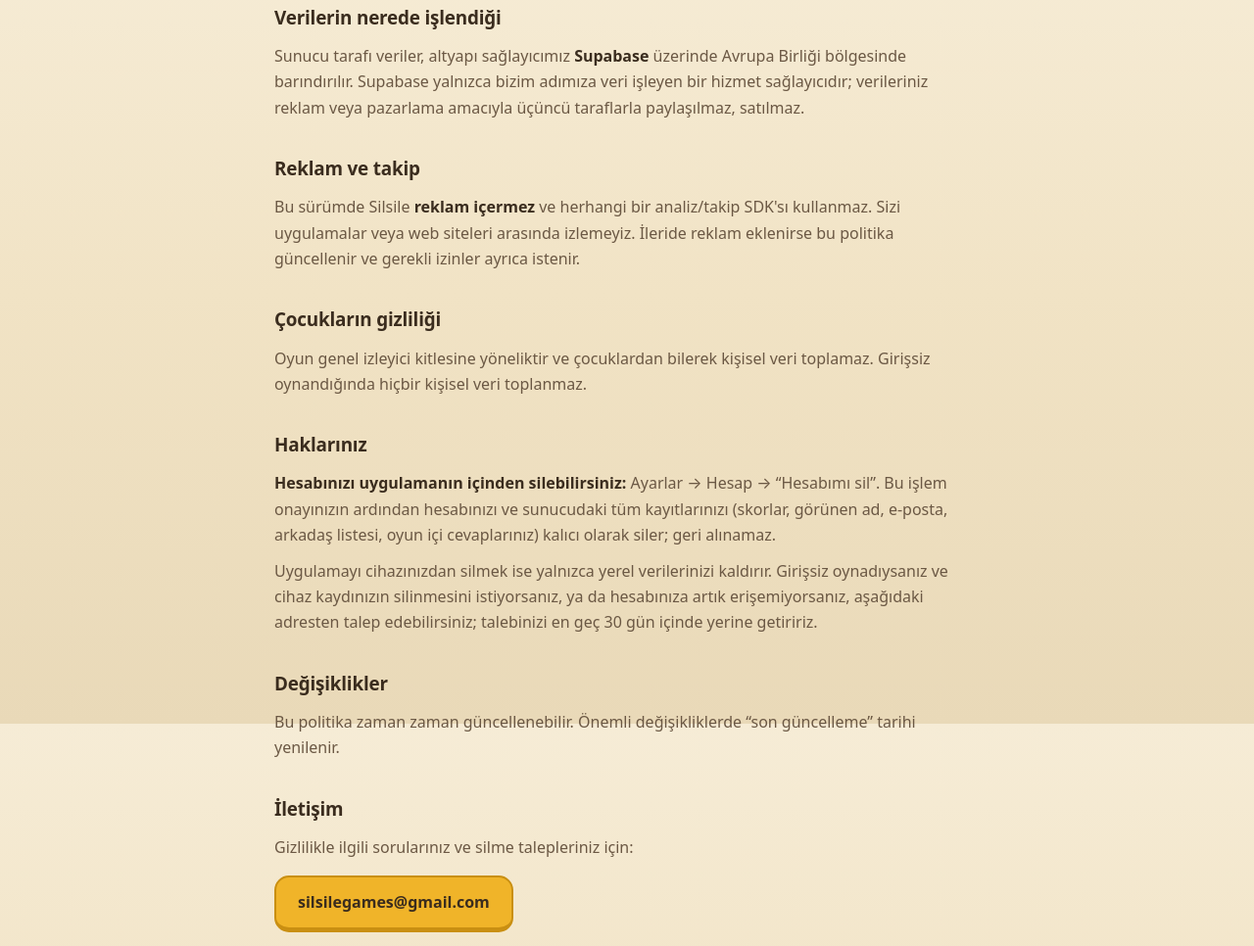
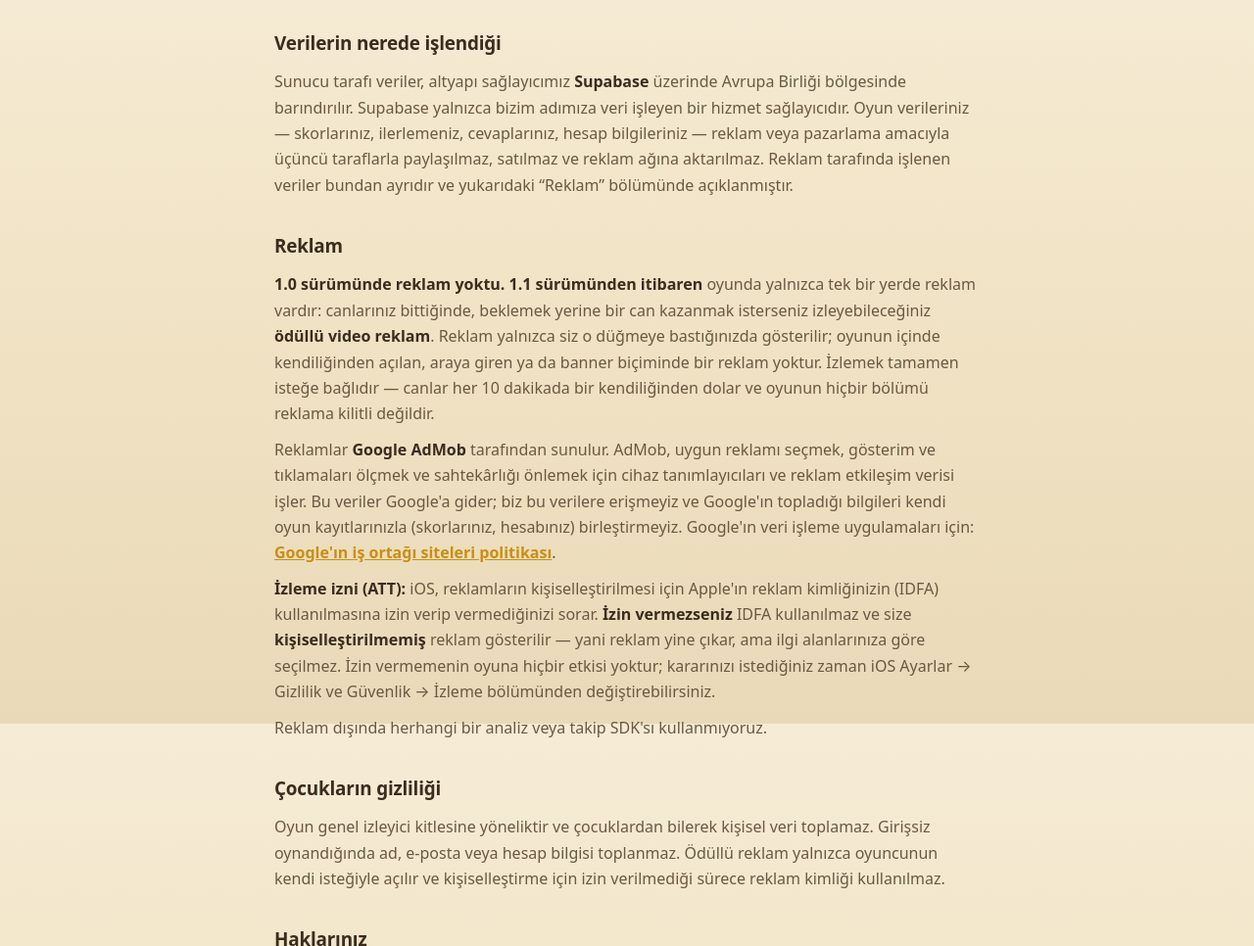
Before and after one commit to kayahukuk45/silsile-privacy, a plain HTML site: page index.html in a window 1280 px wide. Shown: the part 1661-2627 px from the top of the page at 98% size. Drawn offline with Linux system fonts and the light colour scheme.

Commit message:
1.1 reklam metinleri — 1.1 yayına girince main'e alınacak

```diff
--- a/index.html
+++ b/index.html
@@ -10,7 +10,7 @@
 <main>
   <div class="brand"><span class="mark">🔗</span><h1>Silsile</h1></div>
   <p class="lede">Gizlilik Politikası</p>
-  <p class="updated">Son güncelleme: 29 Temmuz 2026</p>
+  <p class="updated">Son güncelleme: 5 Ağustos 2026</p>
 
   <p>Silsile, neden-sonuç zinciri kurduran bir bilgi oyunudur. Gizliliğinize
      önem veriyoruz. Bu politika, oyunu oynarken hangi verilerin işlendiğini ve
@@ -18,11 +18,13 @@
 
   <div class="card">
     <p><strong class="good">Kısaca:</strong> Silsile'yi oynamak için hesap
-       açmanız gerekmez — oyunun tamamı girişsiz oynanabilir. Konumunuz,
-       rehberiniz veya reklam kimliğiniz (IDFA) hiçbir durumda toplanmaz.
-       Reklam ağı yoktur ve sizi uygulamalar arasında takip etmeyiz.
+       açmanız gerekmez — oyunun tamamı girişsiz oynanabilir. Konumunuz ve
+       rehberiniz hiçbir durumda toplanmaz.
        <b>Yalnızca isterseniz</b> Apple ile giriş yapabilirsiniz; bu durumda
-       adınız ve e-posta adresiniz işlenir (aşağıya bakınız).</p>
+       adınız ve e-posta adresiniz işlenir. <b>1.1 sürümünden itibaren</b>,
+       yalnızca siz istediğinizde ve yalnızca can kazanmak için ödüllü reklam
+       gösterilir; reklamların kişiselleştirilmesi için izniniz ayrıca sorulur
+       ve reddetmeniz oyunun hiçbir bölümünü kısıtlamaz (aşağıya bakınız).</p>
   </div>
 
   <h2>Girişsiz oynarken toplananlar</h2>
@@ -33,7 +35,8 @@
         üretilen bir kimlik (<code>device_id</code>) cihazınızda saklanır. Bu
         kimlik kişisel değildir; adınıza veya e-postanıza bağlı değildir ve
         sizi bir kişi olarak tanımlamaz. Apple'ın reklam kimliği (IDFA)
-        <b>değildir</b> ve reklam amacıyla kullanılmaz.</li>
+        <b>değildir</b>, reklam amacıyla kullanılmaz ve reklam ağıyla
+        paylaşılmaz.</li>
     <li><b>Oyun içi seçimleriniz:</b> Bir halkada verdiğiniz cevaplar ve deneme
         sayısı, doğru yanıt oranlarını gösteren topluluk istatistikleri için
         anonim olarak kaydedilir.</li>
@@ -80,18 +83,42 @@
   <h2>Verilerin nerede işlendiği</h2>
   <p>Sunucu tarafı veriler, altyapı sağlayıcımız <b>Supabase</b> üzerinde
      Avrupa Birliği bölgesinde barındırılır. Supabase yalnızca bizim adımıza
-     veri işleyen bir hizmet sağlayıcıdır; verileriniz reklam veya pazarlama
-     amacıyla üçüncü taraflarla paylaşılmaz, satılmaz.</p>
+     veri işleyen bir hizmet sağlayıcıdır. Oyun verileriniz — skorlarınız,
+     ilerlemeniz, cevaplarınız, hesap bilgileriniz — reklam veya pazarlama
+     amacıyla üçüncü taraflarla paylaşılmaz, satılmaz ve reklam ağına
+     aktarılmaz. Reklam tarafında işlenen veriler bundan ayrıdır ve yukarıdaki
+     “Reklam” bölümünde açıklanmıştır.</p>
 
-  <h2>Reklam ve takip</h2>
-  <p>Bu sürümde Silsile <b>reklam içermez</b> ve herhangi bir analiz/takip
-     SDK'sı kullanmaz. Sizi uygulamalar veya web siteleri arasında izlemeyiz.
-     İleride reklam eklenirse bu politika güncellenir ve gerekli izinler
-     ayrıca istenir.</p>
+  <h2>Reklam</h2>
+  <p><b>1.0 sürümünde reklam yoktu. 1.1 sürümünden itibaren</b> oyunda yalnızca
+     tek bir yerde reklam vardır: canlarınız bittiğinde, beklemek yerine bir can
+     kazanmak isterseniz izleyebileceğiniz <b>ödüllü video reklam</b>. Reklam
+     yalnızca siz o düğmeye bastığınızda gösterilir; oyunun içinde kendiliğinden
+     açılan, araya giren ya da banner biçiminde bir reklam yoktur. İzlemek
+     tamamen isteğe bağlıdır — canlar her 10 dakikada bir kendiliğinden dolar ve
+     oyunun hiçbir bölümü reklama kilitli değildir.</p>
+  <p>Reklamlar <b>Google AdMob</b> tarafından sunulur. AdMob, uygun reklamı
+     seçmek, gösterim ve tıklamaları ölçmek ve sahtekârlığı önlemek için cihaz
+     tanımlayıcıları ve reklam etkileşim verisi işler. Bu veriler Google'a
+     gider; biz bu verilere erişmeyiz ve Google'ın topladığı bilgileri kendi
+     oyun kayıtlarınızla (skorlarınız, hesabınız) birleştirmeyiz. Google'ın veri
+     işleme uygulamaları için:
+     <a href="https://policies.google.com/technologies/partner-sites">Google'ın
+     iş ortağı siteleri politikası</a>.</p>
+  <p><b>İzleme izni (ATT):</b> iOS, reklamların kişiselleştirilmesi için
+     Apple'ın reklam kimliğinizin (IDFA) kullanılmasına izin verip vermediğinizi
+     sorar. <b>İzin vermezseniz</b> IDFA kullanılmaz ve size
+     <b>kişiselleştirilmemiş</b> reklam gösterilir — yani reklam yine çıkar, ama
+     ilgi alanlarınıza göre seçilmez. İzin vermemenin oyuna hiçbir etkisi yoktur;
+     kararınızı istediğiniz zaman iOS Ayarlar → Gizlilik ve Güvenlik → İzleme
+     bölümünden değiştirebilirsiniz.</p>
+  <p>Reklam dışında herhangi bir analiz veya takip SDK'sı kullanmıyoruz.</p>
 
   <h2>Çocukların gizliliği</h2>
   <p>Oyun genel izleyici kitlesine yöneliktir ve çocuklardan bilerek kişisel
-     veri toplamaz. Girişsiz oynandığında hiçbir kişisel veri toplanmaz.</p>
+     veri toplamaz. Girişsiz oynandığında ad, e-posta veya hesap bilgisi
+     toplanmaz. Ödüllü reklam yalnızca oyuncunun kendi isteğiyle açılır ve
+     kişiselleştirme için izin verilmediği sürece reklam kimliği kullanılmaz.</p>
 
   <h2>Haklarınız</h2>
   <p><b>Hesabınızı uygulamanın içinden silebilirsiniz:</b> Ayarlar → Hesap →
```
Also changed, not shown: destek.html (+8 -3 lines).
